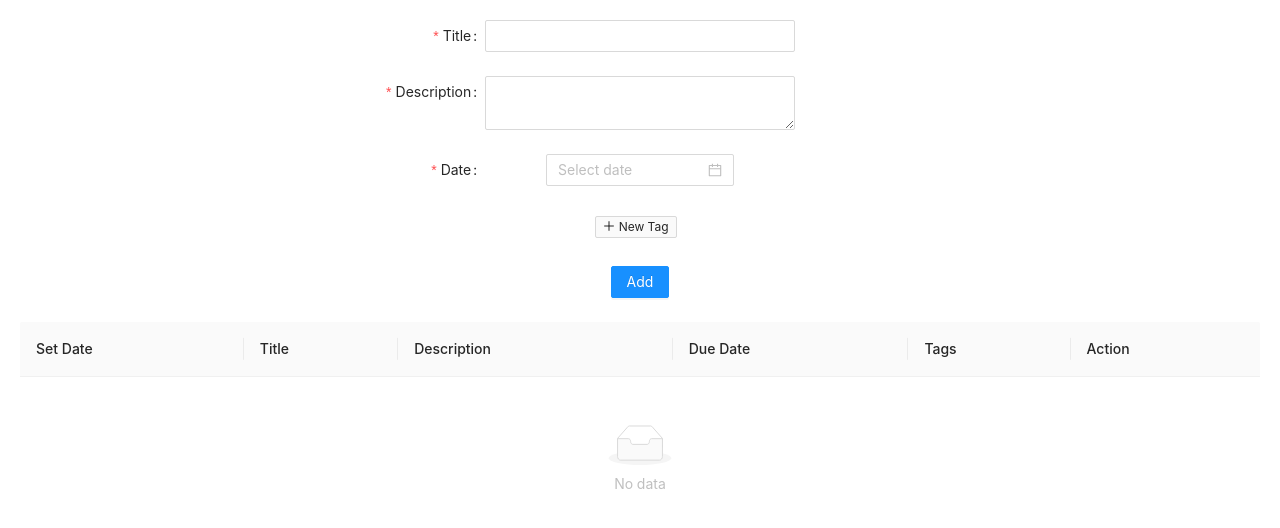
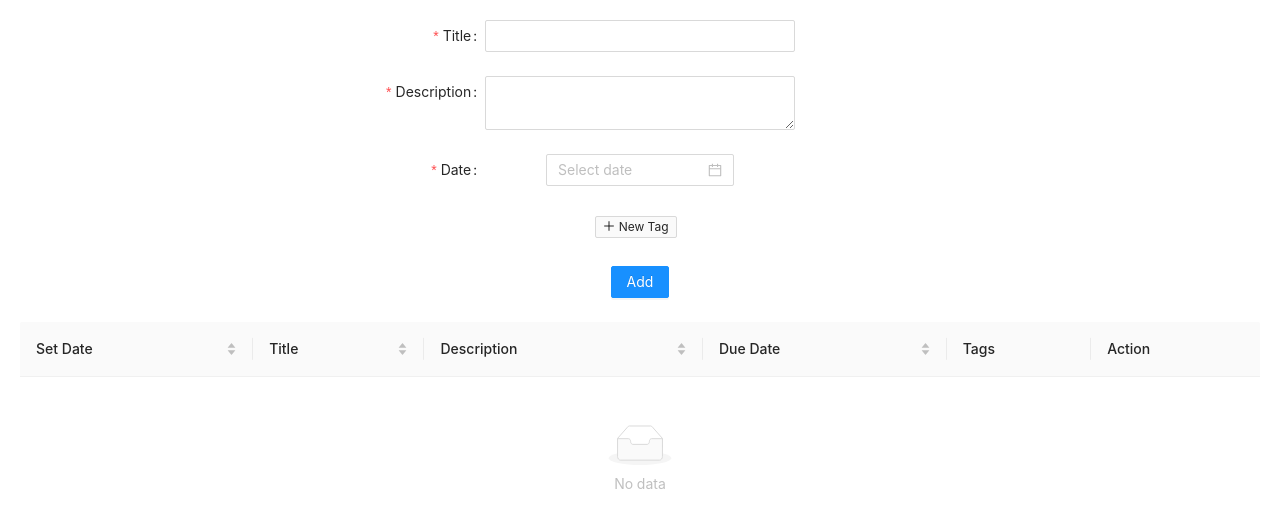
Before and after one commit to aks318/todo-list, a React (Create React App) app: page / in a window 1280 px wide. Shown: the top 528 px of the page. Built offline with nearby package versions, Linux system fonts and the light colour scheme.

Commit message:
sorring done

```diff
--- a/src/component/DisplayTable.js
+++ b/src/component/DisplayTable.js
@@ -16,25 +16,30 @@ const DisplayTable = (props) => {
             title: 'Set Date',
             dataIndex: 'set_date',
             key: 'set_date',
-            render : text => text.format('YYYY-MM-DD')
+            render : text => text.format('YYYY-MM-DD'),
+            sorter: (a, b) => new Date(a.set_date) - new Date(b.set_date)
+
           },
         {
           title: 'Title',
           dataIndex: 'title',
           key: 'title',
           render: text => text,
+          sorter: (a, b) =>a.title.localeCompare(b.title),
         },
         {
           title: 'Description',
           dataIndex: 'description',
           key: 'description',
           render: text => text,
+          sorter: (a, b) =>a.description.localeCompare(b.description),
         },
         {
           title: 'Due Date',
           dataIndex: 'date',
           key: 'date',
-          render : text => text.format('YYYY-MM-DD')
+          render : text => text.format('YYYY-MM-DD'),
+          sorter: (a, b) => new Date(a.date) - new Date(b.date)
         },
         // {
         //   title: 'Age',
```
